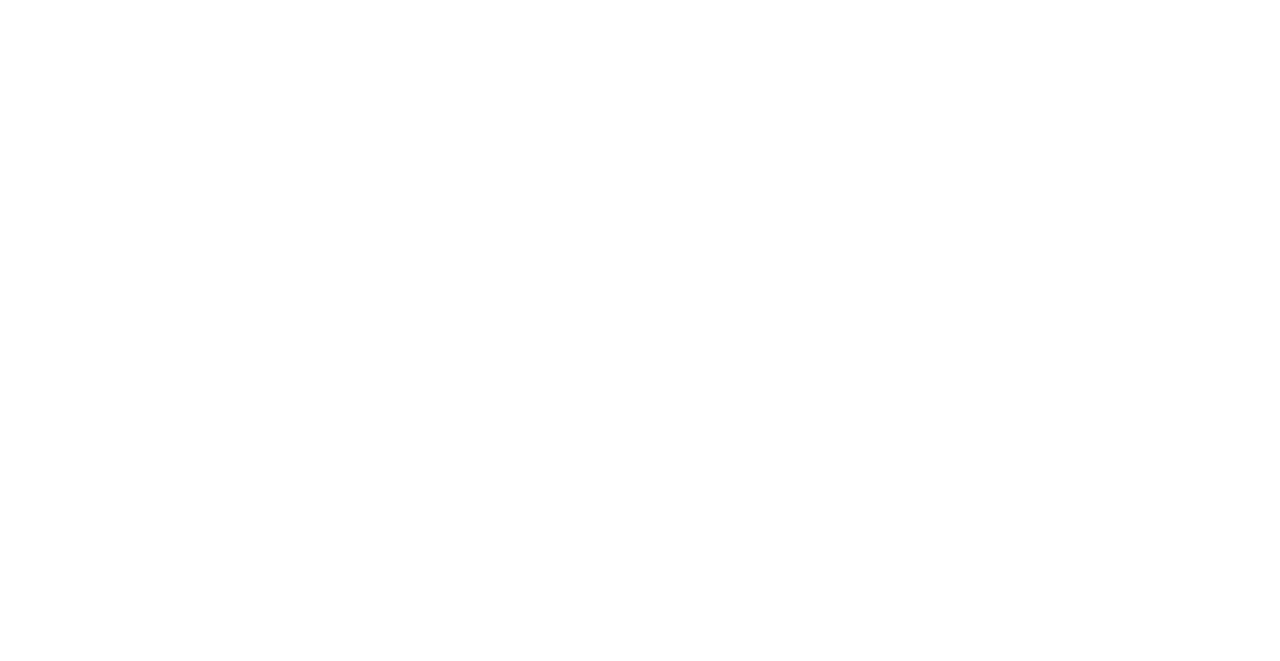
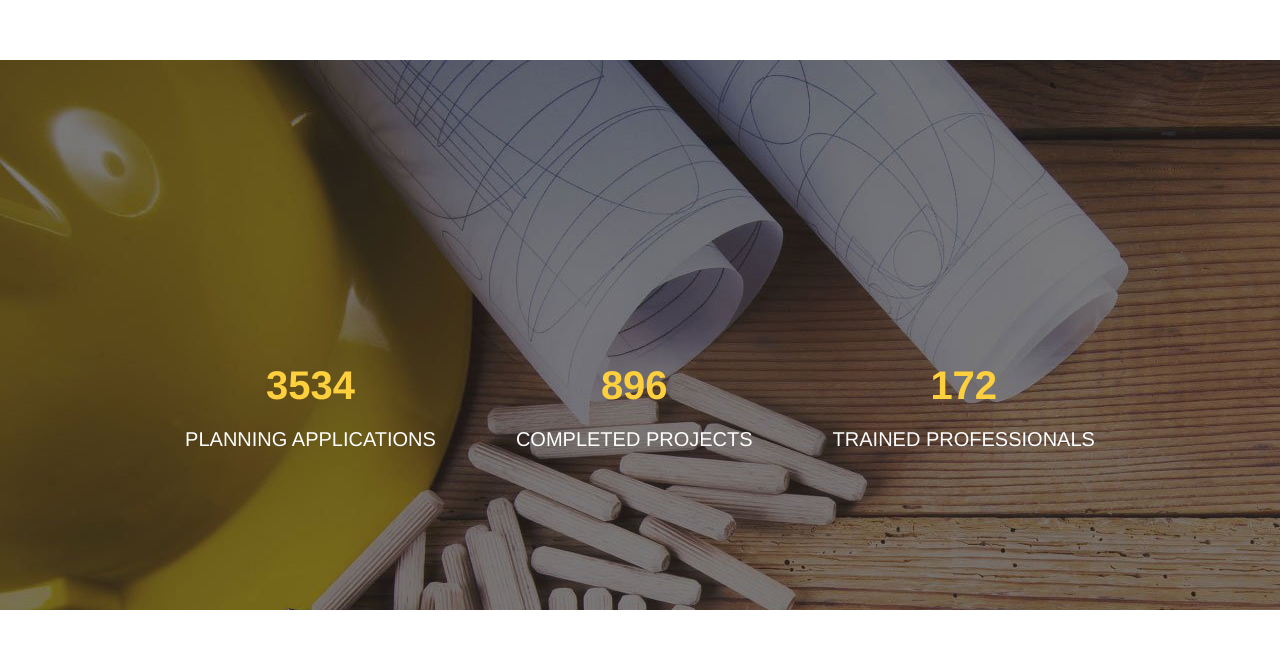
Before and after one commit to Pierre297/proj-html-vuejs, a Vue app: page / in a window 1280 px wide. Shown: the part 1699-2360 px from the top of the page. Before the commit the page ends 1699 px from the top, so only its background shows below. Built offline with nearby package versions, Linux system fonts and the light colour scheme.

Commit message:
sezione e componente statistiche

```diff
--- /dev/null
+++ b/src/components/InfoCard.vue
@@ -0,0 +1,34 @@
+<template>
+  <div class="info-card">
+    <div class="">
+      <img src="" alt="" />
+      <h3>{{ info.number }}</h3>
+      <p>{{ info.role }}</p>
+    </div>
+  </div>
+</template>
+
+<script>
+export default {
+  name: "InfoCard",
+  props: {
+    info: Object,
+  },
+};
+</script>
+
+<style scoped lang="scss">
+.info-card {
+  margin: 40px;
+  font-size: 20px;
+  margin-top: 260px;
+}
+h3 {
+  color: #fed03d;
+  font-size: 40px;
+  margin: 20px;
+}
+p {
+  color: white;
+}
+</style>
--- a/src/components/Main.vue
+++ b/src/components/Main.vue
@@ -1,7 +1,9 @@
 <template>
   <main>
     <!-- STATISTICS -->
-    <div></div>
+    <div class="statistics-container">
+      <InfoCard v-for="(info, i) in infos" :key="i" :info="info" />
+    </div>
     <!-- RECENT WORK -->
     <div></div>
     <!-- CORE VALUES -->
@@ -14,10 +16,49 @@
 </template>
 
 <script>
+import InfoCard from "./InfoCard.vue";
+
 export default {
   name: "Main",
+  components: {
+    InfoCard,
+  },
+  data() {
+    return {
+      infos: [
+        {
+          thumb: "",
+          number: "3534",
+          role: "PLANNING APPLICATIONS",
+        },
+        {
+          thumb: "",
+          number: "896",
+          role: "COMPLETED PROJECTS",
+        },
+        {
+          thumb: "",
+          number: "172",
+          role: "TRAINED PROFESSIONALS",
+        },
+        {
+          thumb: "",
+          number: "19",
+          role: "INTERNATIONALS OFFICES",
+        },
+      ],
+    };
+  },
 };
 </script>
 
 <style scoped lang="scss">
+.statistics-container {
+  margin-top: 60px;
+  height: 550px;
+  background-image: url("../assets/home-244125289.jpg");
+  display: flex;
+  flex-wrap: wrap;
+  justify-content: center;
+}
 </style>
--- a/src/components/ModernConstructionCard.vue
+++ b/src/components/ModernConstructionCard.vue
@@ -35,4 +35,8 @@
 h3 {
   margin: 25px 0;
 }
+
+p {
+  color: #a0a0a0;
+}
 </style>
```
